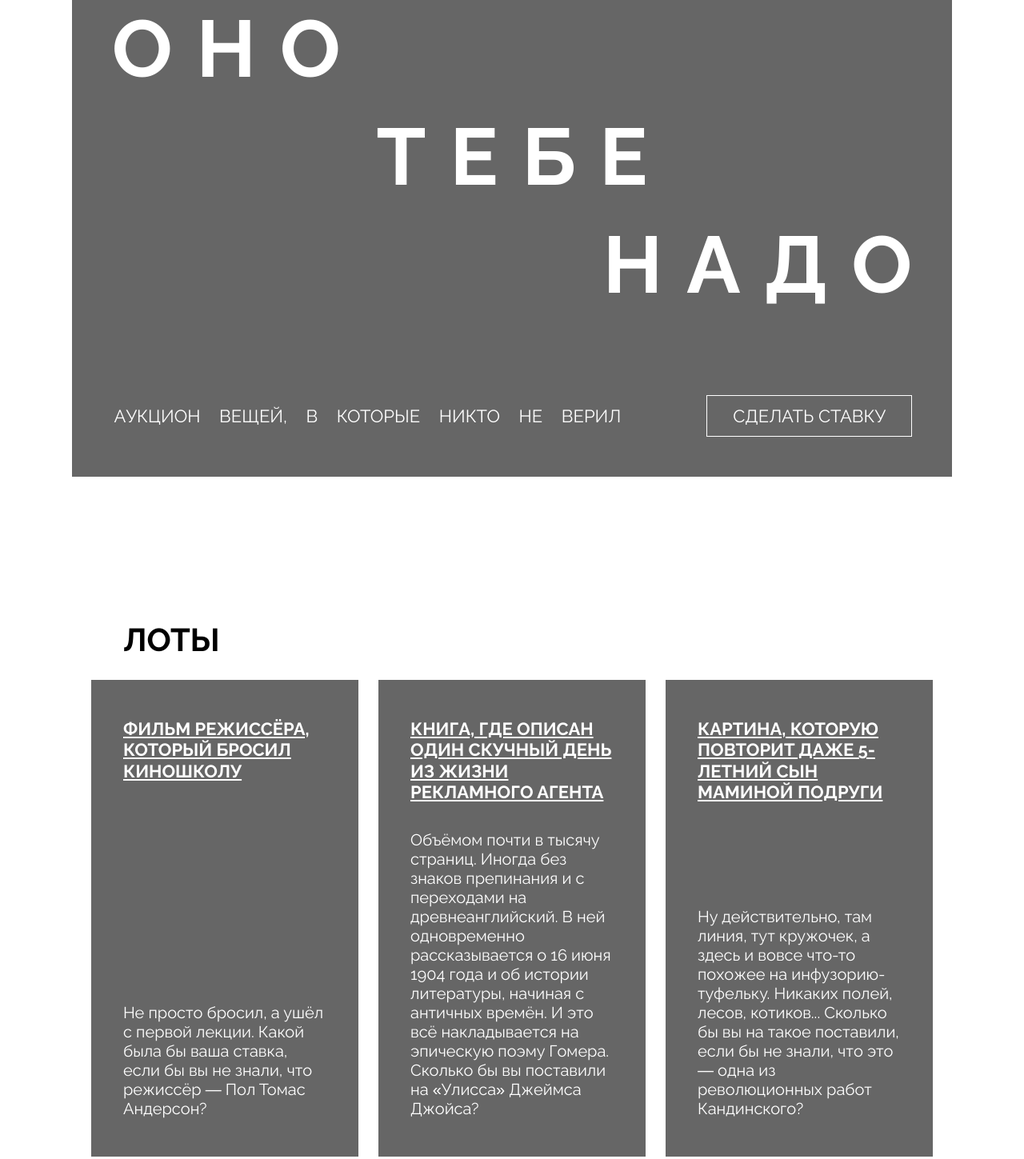
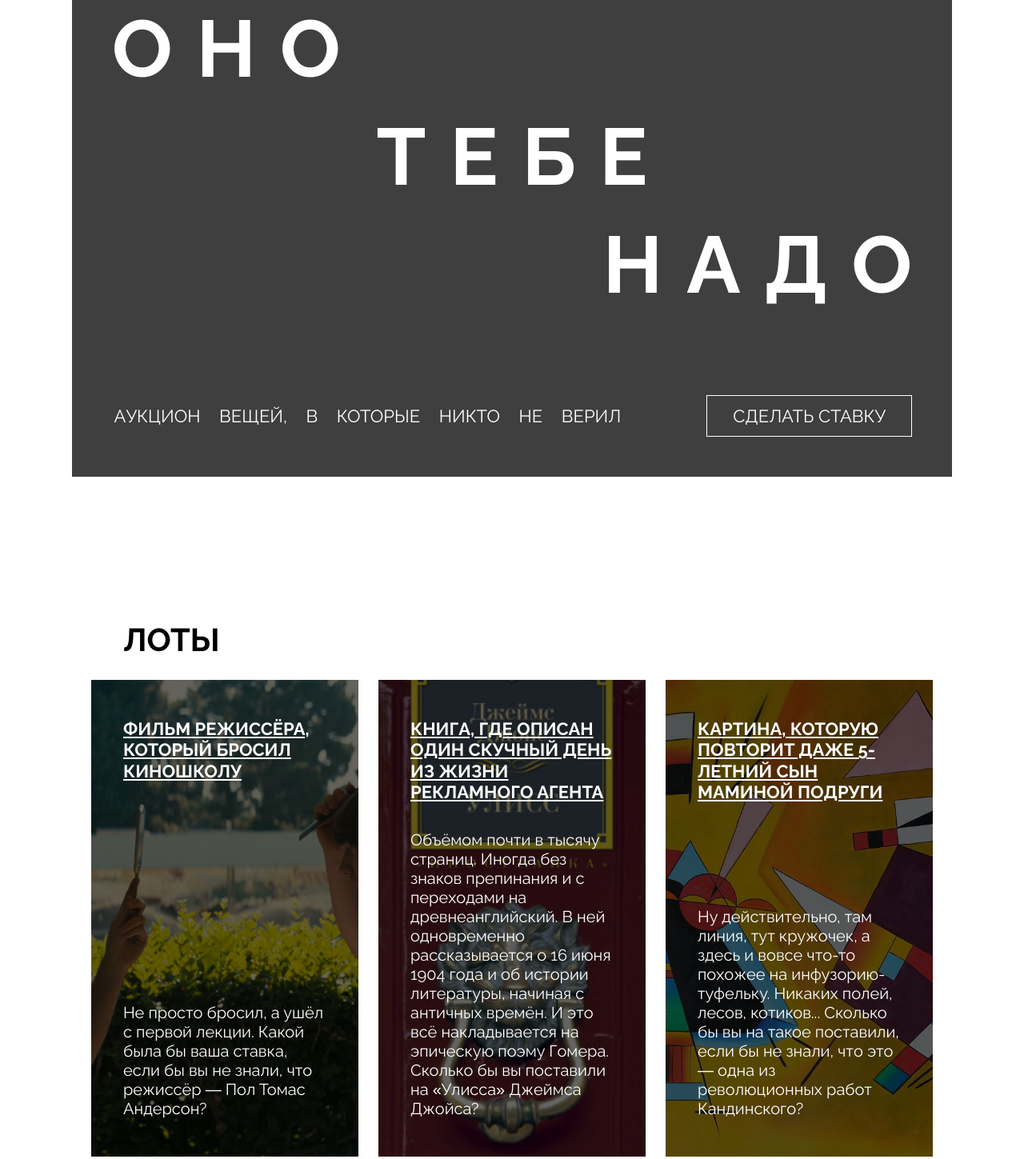
Before and after one commit to Anna13866351/ono-tebe-nado-fd, a plain HTML site: page index.html in a window 1280 px wide. Shown: the part 455-1904 px from the top of the page at 80% size. Drawn offline with Linux system fonts and the light colour scheme; the site is published under a folder, as on GitHub Pages, so addresses that start at the root find nothing.

Commit message:
исправлены замечения ревьюера

```diff
--- a/index.html
+++ b/index.html
@@ -41,9 +41,9 @@
       <section class="cover">
         <div class="overlay"></div>
         <h1 class="cover__title">
-          <span class="aligned-text aligned-text_left">ОНО</span>
-          <span class="aligned-text aligned-text_center">ТЕБЕ</span>
-          <span class="aligned-text aligned-text_right">НАДО</span>
+          <span class="aligned-text aligned-text_left">оно</span>
+          <span class="aligned-text aligned-text_center">тебе</span>
+          <span class="aligned-text aligned-text_right">надо</span>
         </h1>
         <div class="cover__description">
           <p class="cover__description-text">
@@ -119,7 +119,7 @@
             />
           </div>
         </div>
-        <div class="about__column">
+        <article class="about__column">
           <h2 class="about__title">Об аукционе</h2>
           <div class="about__text">
             <p>
@@ -139,7 +139,7 @@
               лоты стали культовыми.
             </p>
           </div>
-        </div>
+        </article>
       </section>
     </main>
     <footer class="footer">
--- a/styles/style.css
+++ b/styles/style.css
@@ -34,6 +34,11 @@
   width: 100%;
 }
 
+.header_address {
+  max-width: 240px;
+  justify-self: end;
+}
+
 .address {
   display: flex;
   flex-direction: column;
@@ -44,15 +49,10 @@
   text-underline-offset: 4px;
 }
 
-.header_address {
-  max-width: 240px;
-  justify-self: end;
-}
-
 .cover {
   position: relative;
   padding: 165px 50px 50px;
-  background-image: url(/images/cover.jpg);
+  background-image: url(../images/cover.jpg);
   background-size: cover;
   background-position: center;
   min-height: 757px;
@@ -169,15 +169,15 @@
 }
 
 .card_type_film {
-  background-image: url(/images/card-lot-01.jpg);
+  background-image: url(../images/card-lot-01.jpg);
 }
 
 .card_type_book {
-  background-image: url(/images/card-lot-02.jpg);
+  background-image: url(../images/card-lot-02.jpg);
 }
 
 .card_type_picture {
-  background-image: url(/images/card-lot-03.jpg);
+  background-image: url(../images/card-lot-03.jpg);
 }
 
 .card__title {
@@ -229,6 +229,11 @@
   margin: 0 auto;
 }
 
+.about__logo-image {
+  height: 114px;
+  width: 148px;
+}
+
 .about__title {
   font-size: 40px;
   font-weight: bold;
@@ -243,11 +248,6 @@
   flex-direction: column;
   gap: 24px;
   width: 690px;
-}
-
-.about__logo-image {
-  height: 114px;
-  width: 148px;
 }
 
 .footer {
@@ -274,6 +274,10 @@
   text-decoration: none;
 }
 
+.footer__menu-link {
+  font-size: 18px;
+  text-underline-offset: 4px;
+}
 .footer__social-list {
   list-style: none;
   display: flex;
@@ -281,11 +285,6 @@
   gap: 48px;
 }
 
-.footer__menu-link {
-  font-size: 18px;
-  text-underline-offset: 4px;
-}
-
 .footer__social-link {
   display: block;
   width: 48px;
```
